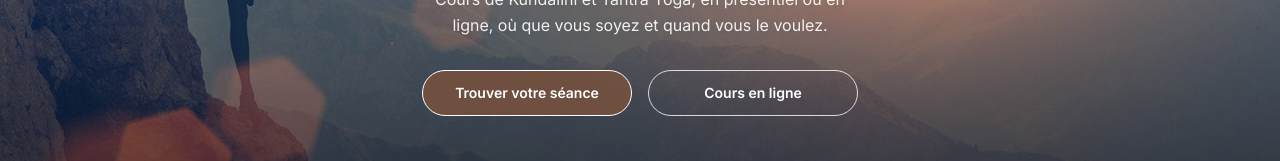
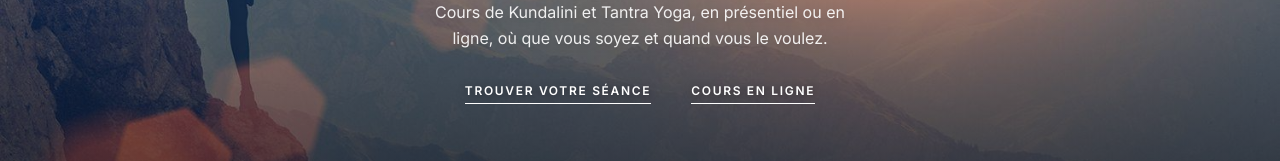
Before and after one commit to maxwelito-lgtm/YogaKunda, a Next.js app: page / in a window 1280 px wide. Shown: the part 497-658 px from the top of the page. Built offline with nearby package versions, Linux system fonts and the light colour scheme; no server answers.

Commit message:
Accueil : boutons de l'en-tete au style souligne

```diff
--- a/components/Hero.tsx
+++ b/components/Hero.tsx
@@ -1,6 +1,7 @@
 import Link from "next/link";
 import Image from "next/image";
 import { site } from "@/site.config";
+import { lienCta } from "@/components/lien-cta";
 
 export default function Hero() {
   return (
@@ -42,20 +43,14 @@ export default function Hero() {
           où que vous soyez et quand vous le voulez.
         </p>
 
-        <div className="hero-t3 mt-1 flex items-center justify-center gap-3 sm:gap-4">
-          {/* Bouton principal : défile vers la section Activités */}
-          <a
-            href="#activites"
-            className="btn-bounce inline-flex min-h-[44px] min-w-[210px] items-center justify-center rounded-pill border-[1.5px] border-white bg-[#75523F]/90 px-7 py-3 text-sm font-semibold text-white backdrop-blur-md hover:bg-[#75523F]"
-          >
+        <div className="hero-t3 mt-1 flex items-center justify-center gap-7 sm:gap-10">
+          {/* Lien principal : défile vers la section Activités */}
+          <a href="#activites" className={lienCta.clair}>
             Trouver votre séance
           </a>
 
-          {/* Bouton secondaire : visible à partir de la taille tablette, masqué sur mobile */}
-          <Link
-            href="/#abonnement"
-  className="btn-bounce hidden min-h-[44px] min-w-[210px] items-center justify-center rounded-pill border-[1.5px] border-white/80 px-7 py-3 text-sm font-semibold text-white backdrop-blur-sm hover:bg-white/15 sm:inline-flex"
-          >
+          {/* Lien secondaire : visible à partir de la taille tablette, masqué sur mobile */}
+          <Link href="/#abonnement" className={`${lienCta.clair} max-sm:hidden`}>
             Cours en ligne
           </Link>
         </div>
```
